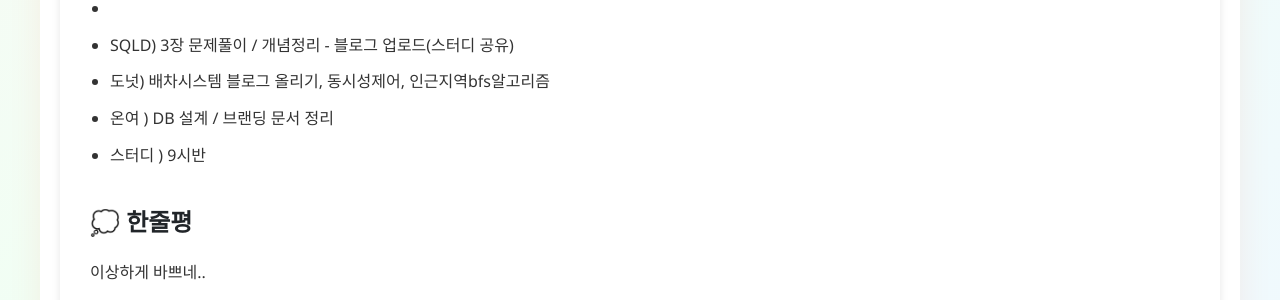
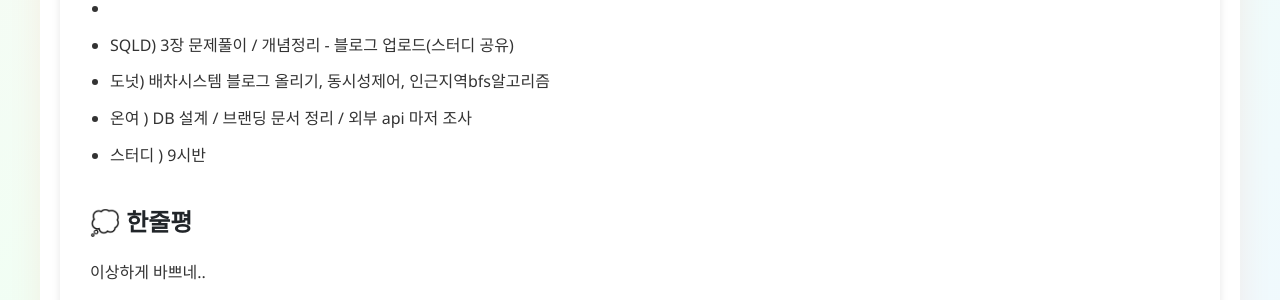
Before and after one commit to ssg6-dailylog/scrum, a Jekyll site: the page built from _posts/August, 2025/2025-08-11/2025-08-11-고윤아-DailyScrum.md, in a window 1280 px wide. Shown: the part 976-1276 px from the top of the page. Built offline with Jekyll 4.4.1, drawn with Linux system fonts in a browser that asks for light colours.

Commit message:
고윤아 scrum

```diff
--- a/_posts/August, 2025/2025-08-11/2025-08-11-고윤아-DailyScrum.md
+++ b/_posts/August, 2025/2025-08-11/2025-08-11-고윤아-DailyScrum.md
@@ -25,7 +25,7 @@ categories: [scrum]
 -
 - SQLD) 3장 문제풀이 / 개념정리 - 블로그 업로드(스터디 공유)
 - 도넛) 배차시스템 블로그 올리기, 동시성제어, 인근지역bfs알고리즘
-- 온여 ) DB 설계 / 브랜딩 문서 정리
+- 온여 ) DB 설계 / 브랜딩 문서 정리 / 외부 api 마저 조사
 - 스터디 ) 9시반
 
 
```
